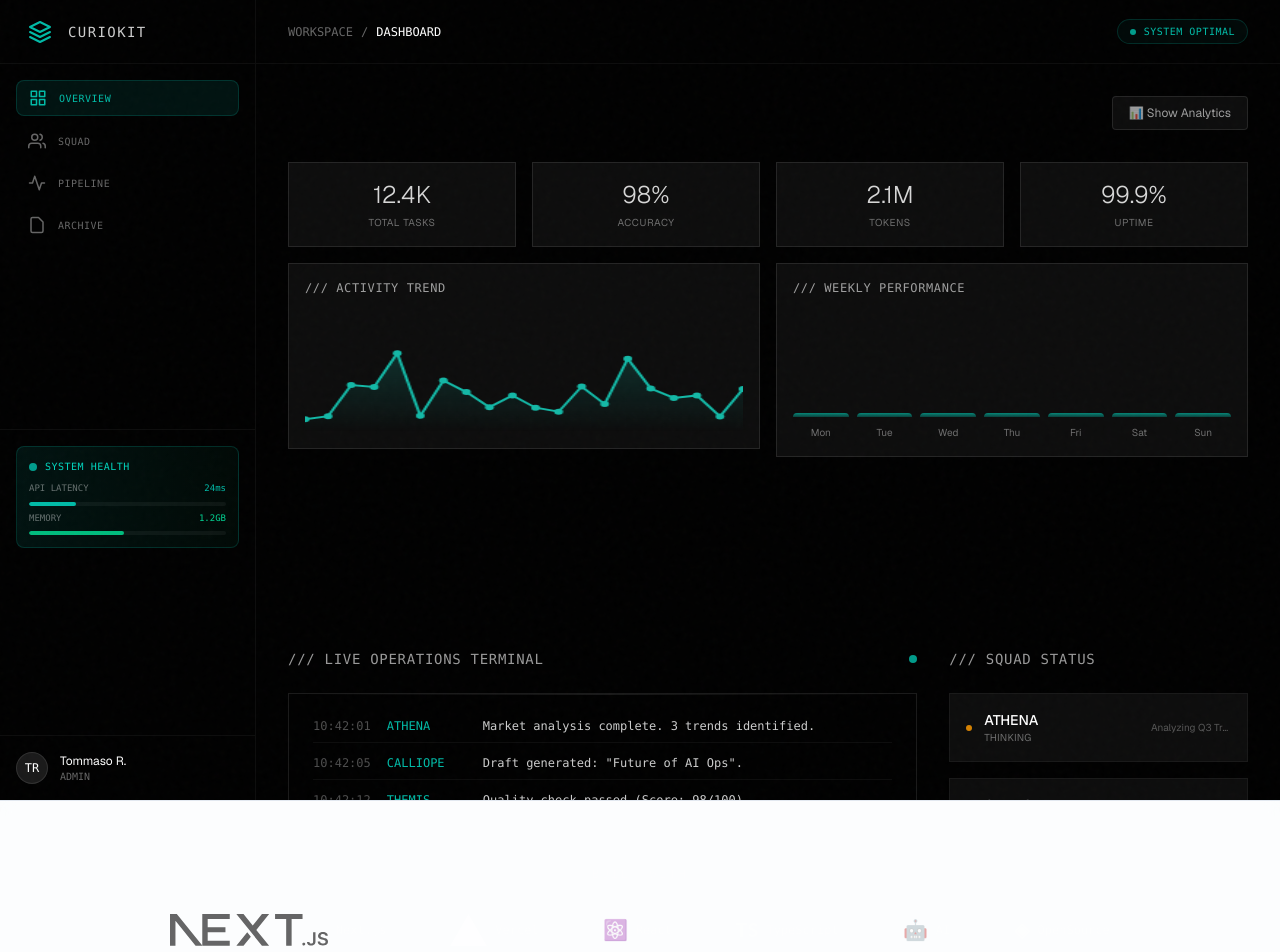
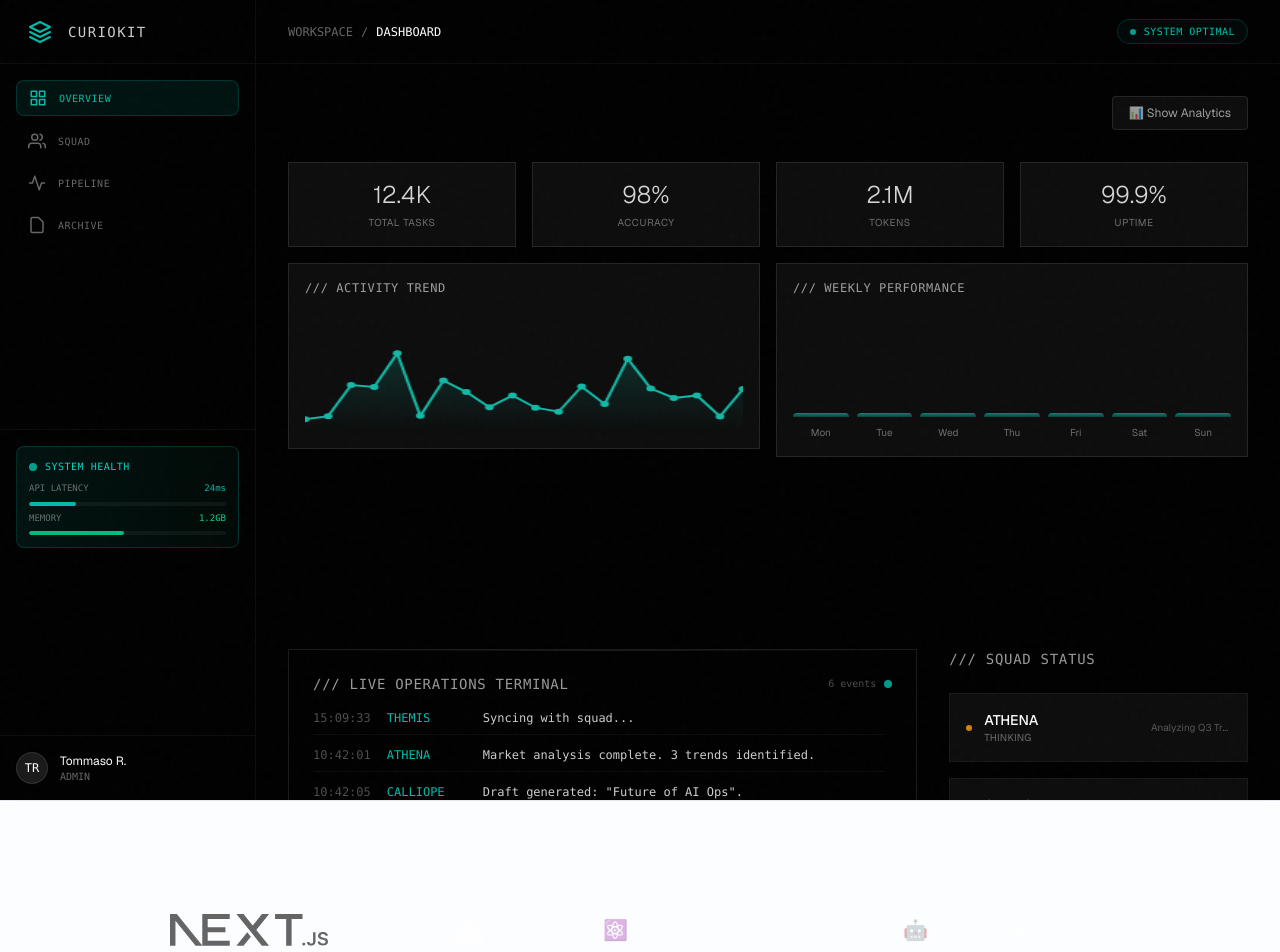
Before and after one commit to 0xnetborn/curiositas-clawkit, a Next.js app: page /dashboard in a window 1280 px wide. Shown: the top 952 px of the page. Built offline with nearby package versions, Linux system fonts and the light colour scheme.

Commit message:
chore: refactor Live Feed into separate widget component - autop run

```diff
--- a/src/app/dashboard/page.tsx
+++ b/src/app/dashboard/page.tsx
@@ -6,6 +6,7 @@ import SpotlightCard from '@/components/ui/SpotlightCard';
 import { usePageTracking } from '@/components/AnalyticsContext';
 import AnalyticsDashboard from '@/components/AnalyticsDashboard';
 import ChartsWidget from '@/components/ChartsWidget';
+import LiveFeedWidget from '@/components/LiveFeedWidget';
 
 const metrics = [
   { label: 'TASKS COMPLETED', value: '842', delta: '+12%', trend: 'up' },
@@ -20,16 +21,8 @@ const squadStatus = [
   { name: 'HERMES', status: 'working', task: 'Scheduling Campaign' },
 ];
 
-const logs = [
-  { time: '10:42:01', agent: 'ATHENA', msg: 'Market analysis complete. 3 trends identified.' },
-  { time: '10:42:05', agent: 'CALLIOPE', msg: 'Draft generated: "Future of AI Ops".' },
-  { time: '10:42:12', agent: 'THEMIS', msg: 'Quality check passed (Score: 98/100).' },
-  { time: '10:43:00', agent: 'SYSTEM', msg: 'Hourly backup initiated.' },
-];
-
 export default function DashboardPage() {
   const containerRef = useRef<HTMLDivElement>(null);
-  const feedRef = useRef<HTMLDivElement>(null);
   const [showAnalytics, setShowAnalytics] = useState(false);
 
   // Track page view
@@ -46,18 +39,6 @@ export default function DashboardPage() {
       ease: 'outExpo',
       duration: 800,
     });
-
-    // Simulate Live Feed
-    if (feedRef.current) {
-      const feedItems = feedRef.current.children;
-      animate(feedItems, {
-        opacity: [0, 1],
-        translateX: [-10, 0],
-        delay: stagger(200, { start: 500 }),
-        ease: 'outQuad',
-        duration: 500,
-      });
-    }
   }, []);
 
   return (
@@ -101,34 +82,7 @@ export default function DashboardPage() {
       <div className="grid grid-cols-1 lg:grid-cols-3 gap-8">
         {/* Main: Live Feed */}
         <div className="lg:col-span-2 space-y-6">
-          <div className="flex items-center justify-between">
-            <h3 className="text-sm font-mono text-white/60 uppercase tracking-wider">/// Live Operations Terminal</h3>
-            <span className="w-2 h-2 bg-teal-500 rounded-full animate-pulse" />
-          </div>
-
-          <div className="bg-black/50 border border-white/10 p-6 h-96 overflow-hidden relative font-mono text-xs">
-            <div className="absolute top-0 left-0 w-full h-px bg-gradient-to-r from-transparent via-white/10 to-transparent" />
-
-            <div ref={feedRef} className="space-y-3">
-              {logs.map((log, i) => (
-                <div key={i} className="flex gap-4 opacity-0 border-b border-white/5 pb-2 last:border-0">
-                  <span className="text-white/30">{log.time}</span>
-                  <span className={`w-20 ${
-                    log.agent === 'SYSTEM' ? 'text-amber-500' : 'text-teal-500'
-                  }`}>{log.agent}</span>
-                  <span className="text-white/80">{log.msg}</span>
-                </div>
-              ))}
-              {/* Fake typing cursor */}
-              <div className="flex gap-4 pt-2">
-                <span className="text-white/30">10:43:05</span>
-                <span className="w-20 text-teal-500">HERA</span>
-                <span className="text-white/80 flex items-center gap-1">
-                  Updating weekly schedule<span className="w-1.5 h-3 bg-white animate-pulse block" />
-                </span>
-              </div>
-            </div>
-          </div>
+          <LiveFeedWidget />
         </div>
 
         {/* Sidebar: Active Squad */}
--- /dev/null
+++ b/src/components/LiveFeedWidget.tsx
@@ -0,0 +1,146 @@
+'use client';
+
+import { useEffect, useRef, useState } from 'react';
+import { animate, stagger } from 'animejs';
+
+interface LogEntry {
+  time: string;
+  agent: string;
+  msg: string;
+}
+
+const initialLogs: LogEntry[] = [
+  { time: '10:42:01', agent: 'ATHENA', msg: 'Market analysis complete. 3 trends identified.' },
+  { time: '10:42:05', agent: 'CALLIOPE', msg: 'Draft generated: "Future of AI Ops".' },
+  { time: '10:42:12', agent: 'THEMIS', msg: 'Quality check passed (Score: 98/100).' },
+  { time: '10:43:00', agent: 'SYSTEM', msg: 'Hourly backup initiated.' },
+  { time: '10:45:22', agent: 'HERMES', msg: 'Campaign scheduled for 20 platforms.' },
+];
+
+const agents = ['ATHENA', 'CALLIOPE', 'THEMIS', 'HERMES', 'HERA', 'CHRONOS'];
+const actions = [
+  'Processing request...',
+  'Optimizing workflow...',
+  'Fetching external data...',
+  'Compiling report...',
+  'Syncing with squad...',
+  'Updating dashboard stats...'
+];
+
+export default function LiveFeedWidget() {
+  const containerRef = useRef<HTMLDivElement>(null);
+  const feedRef = useRef<HTMLDivElement>(null);
+  const [logs, setLogs] = useState<LogEntry[]>(initialLogs);
+  const [isTyping, setIsTyping] = useState(false);
+
+  useEffect(() => {
+    // Initial animation
+    if (feedRef.current) {
+      const items = Array.from(feedRef.current.querySelectorAll('.feed-item'));
+      animate(items as HTMLElement[], {
+        opacity: [0, 1],
+        translateX: [-10, 0],
+        delay: stagger(150),
+        duration: 600,
+        easing: 'easeOutQuad'
+      });
+    }
+
+    // Simulate incoming logs
+    const interval = setInterval(() => {
+      if (isTyping) return;
+
+      const now = new Date();
+      const time = `${now.getHours().toString().padStart(2, '0')}:${now.getMinutes().toString().padStart(2, '0')}:${now.getSeconds().toString().padStart(2, '0')}`;
+      const agent = agents[Math.floor(Math.random() * agents.length)];
+      const action = actions[Math.floor(Math.random() * actions.length)];
+
+      const newLog: LogEntry = {
+        time,
+        agent,
+        msg: action
+      };
+
+      setLogs(prev => {
+        const updated = [newLog, ...prev.slice(0, 7)]; // Keep last 8
+        return updated;
+      });
+
+      // Animate new item
+      if (containerRef.current) {
+        const newItem = containerRef.current.firstElementChild;
+        if (newItem) {
+          animate(newItem as HTMLElement, {
+            opacity: [0, 1],
+            translateX: [-20, 0],
+            duration: 400,
+            easing: 'easeOutQuad'
+          });
+        }
+      }
+
+    }, 4500);
+
+    // Typing indicator simulation
+    const typingInterval = setInterval(() => {
+      setIsTyping(true);
+      setTimeout(() => setIsTyping(false), 2000);
+    }, 8000);
+
+    return () => {
+      clearInterval(interval);
+      clearInterval(typingInterval);
+    };
+  }, [isTyping]);
+
+  return (
+    <div className="bg-black/50 border border-white/10 p-6 h-96 overflow-hidden relative font-mono text-xs flex flex-col">
+      <div className="absolute top-0 left-0 w-full h-px bg-gradient-to-r from-transparent via-white/10 to-transparent" />
+
+      <div className="flex items-center justify-between mb-4">
+        <h3 className="text-sm font-mono text-white/60 uppercase tracking-wider">/// Live Operations Terminal</h3>
+        <div className="flex items-center gap-2">
+          <span className="text-[10px] text-white/30">{logs.length} events</span>
+          <span className="w-2 h-2 bg-teal-500 rounded-full animate-pulse" />
+        </div>
+      </div>
+
+      <div ref={feedRef} className="flex-1 space-y-3 overflow-y-auto pr-2 scrollbar-hide">
+        {logs.map((log, i) => (
+          <div
+            key={`${log.time}-${i}`}
+            className="feed-item flex gap-4 border-b border-white/5 pb-2 last:border-0 animate-on-mount"
+          >
+            <span className="text-white/30 whitespace-nowrap">{log.time}</span>
+            <span className={`w-20 whitespace-nowrap ${
+              log.agent === 'SYSTEM' ? 'text-amber-500' : 'text-teal-500'
+            }`}>{log.agent}</span>
+            <span className="text-white/80">{log.msg}</span>
+          </div>
+        ))}
+
+        {isTyping && (
+          <div className="flex gap-4 pt-2 feed-item">
+            <span className="text-white/30">
+              {new Date().toTimeString().split(' ')[0]}
+            </span>
+            <span className="w-20 text-teal-500">HERA</span>
+            <span className="text-white/80 flex items-center gap-1">
+              Updating schedule<span className="w-1.5 h-3 bg-white animate-pulse block" />
+            </span>
+          </div>
+        )}
+      </div>
+
+      <style jsx>{`
+        .scrollbar-hide::-webkit-scrollbar {
+          display: none;
+        }
+        .scrollbar-hide {
+          -ms-overflow-style: none;
+          scrollbar-width: none;
+        }
+      `}</style>
+    </div>
+  );
+}
```
Also changed, not shown: 1 other file (tests, documents, lock files or other folders).
